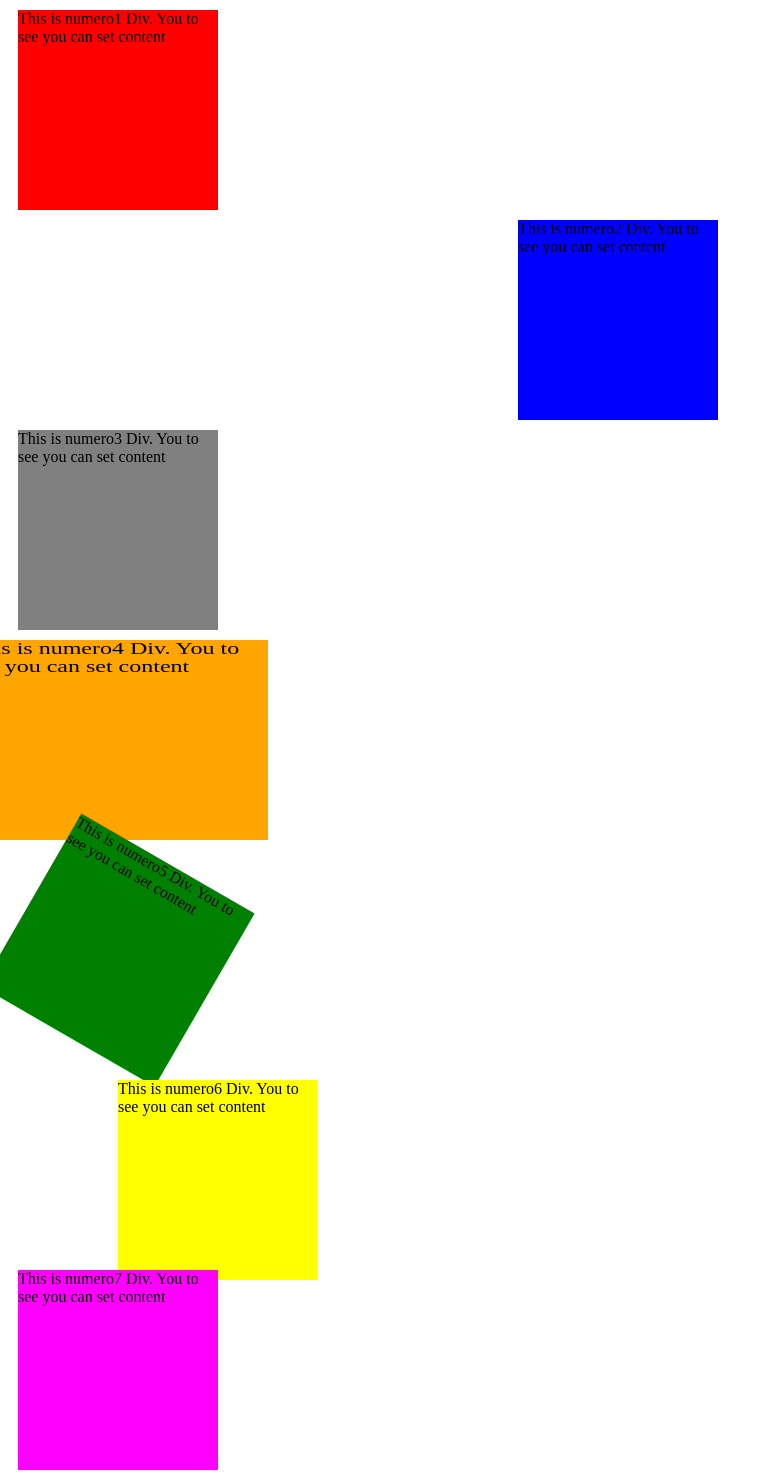
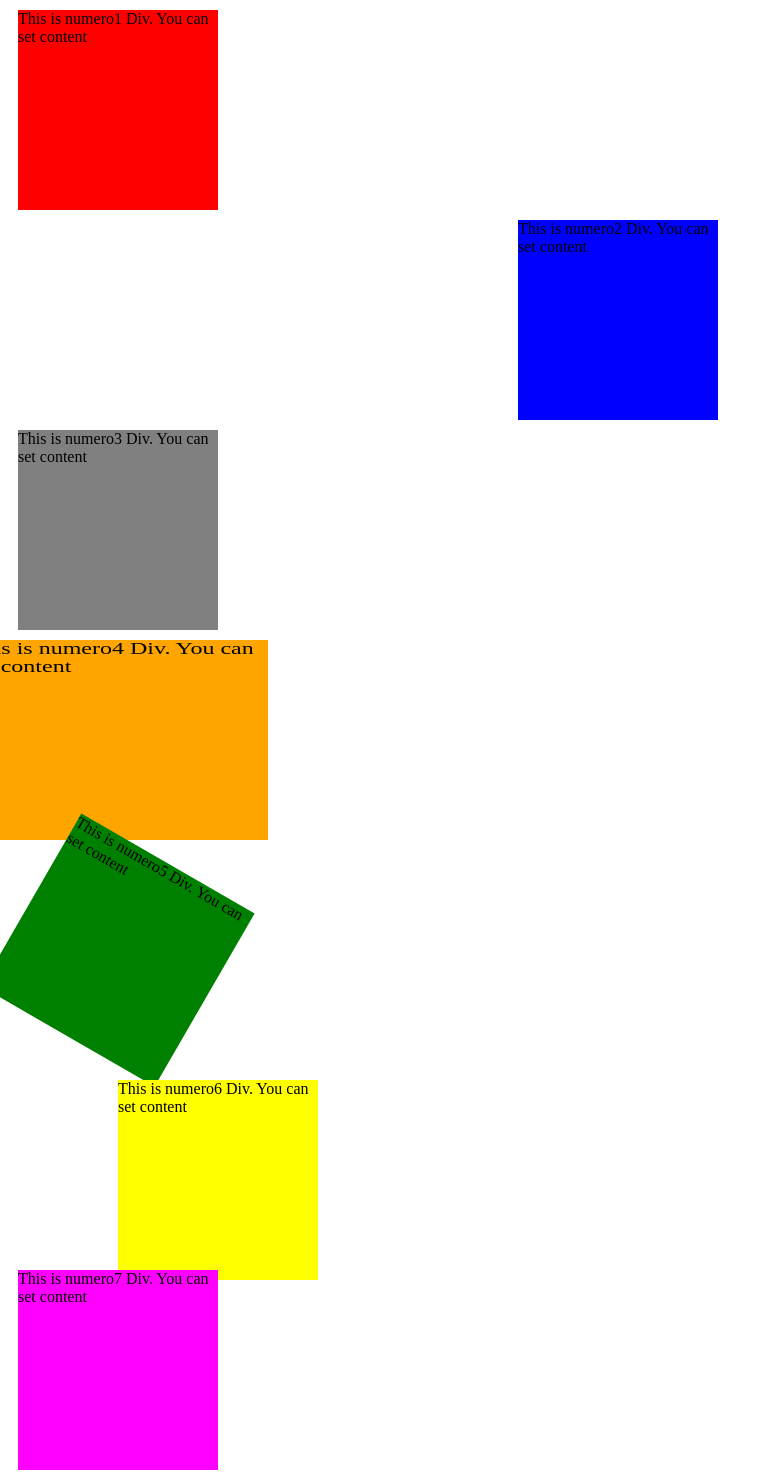
Before and after one commit to PierCajo/DevelopersLive, a plain HTML site: page css3/index.html in a window 1280 px wide. Shown: the top 1473 px of the page, without its empty margins (0-781 px from the left). Drawn offline with nearby package versions, Linux system fonts and the light colour scheme.

Commit message:
typo arreglado

```diff
--- a/css3/index.html
+++ b/css3/index.html
@@ -9,15 +9,15 @@
 
 <body>
 	<section>
-		<div class="numero1">This is numero1 Div. You to see you can set content</div>
-		<div><div class="numero2" >This is numero2 Div. You to see you can set content</div></div>
+		<div class="numero1">This is numero1 Div. You can set content</div>
+		<div><div class="numero2" >This is numero2 Div. You can set content</div></div>
 
-		<div class="numero3">This is numero3 Div. You to see you can set content</div>
-		<div class="numero4">This is numero4 Div. You to see you can set content</div>
-		<div class="numero5">This is numero5 Div. You to see you can set content</div>
-		<div class="numero6">This is numero6 Div. You to see you can set content</div>
-		<div class="numero7">This is numero7 Div. You to see you can set content</div>
-		<div class="numero8">This is numero8 Div. You to see you can set content</div>
+		<div class="numero3">This is numero3 Div. You can set content</div>
+		<div class="numero4">This is numero4 Div. You can set content</div>
+		<div class="numero5">This is numero5 Div. You can set content</div>
+		<div class="numero6">This is numero6 Div. You can set content</div>
+		<div class="numero7">This is numero7 Div. You can set content</div>
+		<div class="numero8">This is numero8 Div. You can set content</div>
 		<div class="numero9">
                 <img src="chrome-logo.jpg" />
         </div>
```
